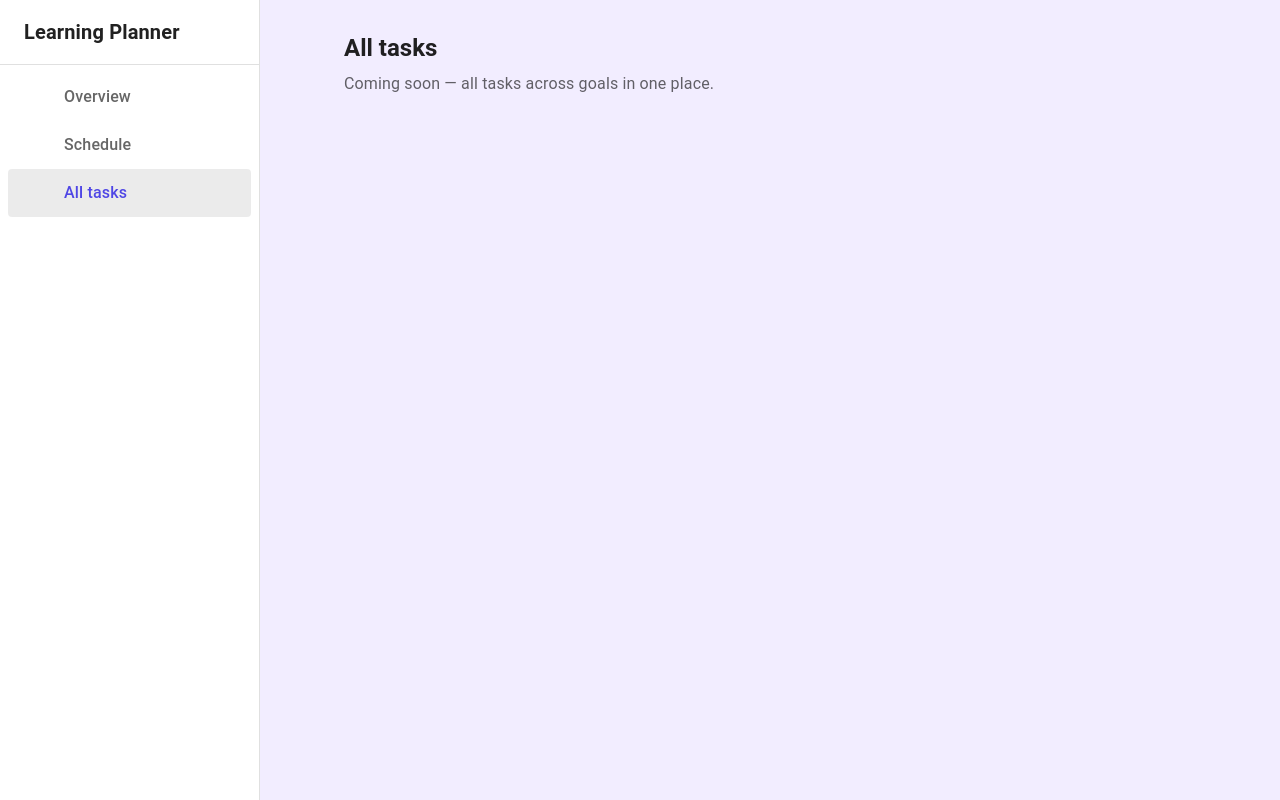
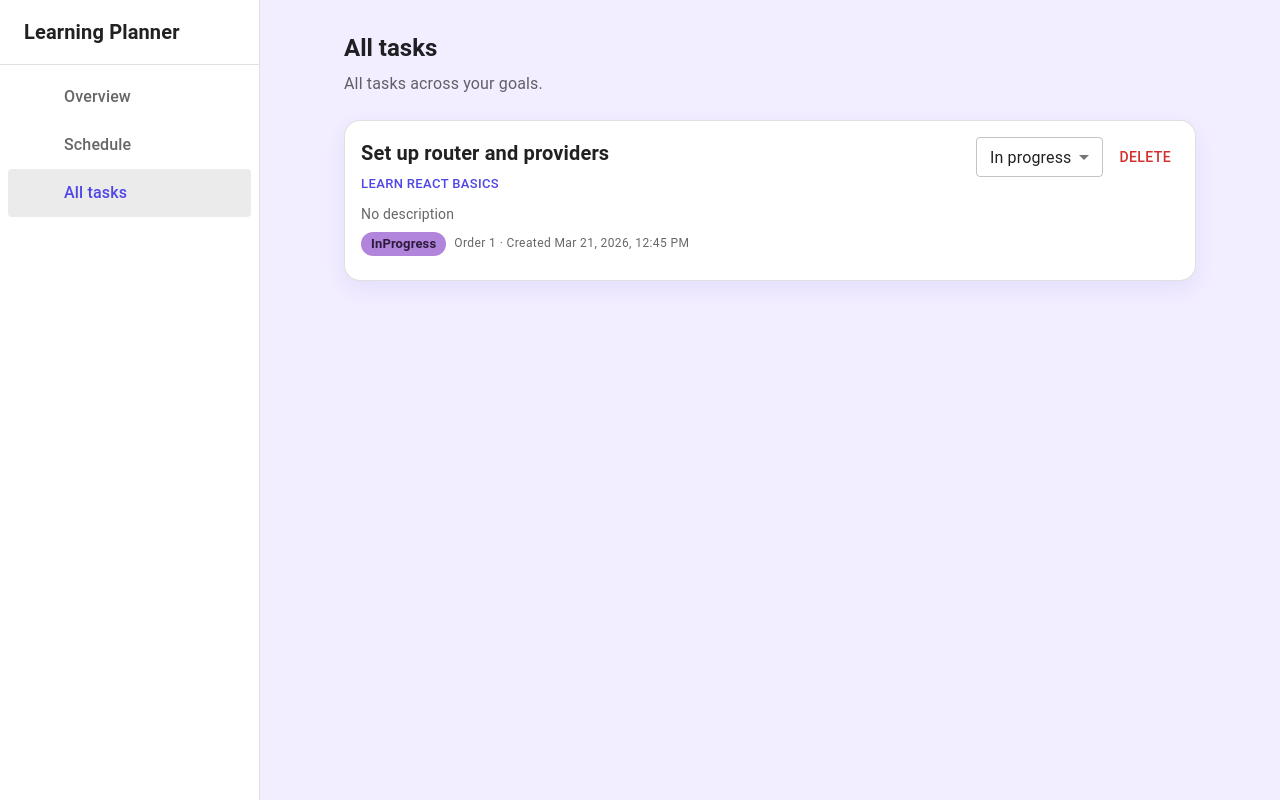
Before and after one commit to antonovassh/learning-planner, a React (Vite) app in the folder frontend/: page /tasks in a window 1280 px wide. Built offline with nearby package versions, Linux system fonts and the light colour scheme; no server answers; some icons are missing.

Commit message:
fear: add all tasks page

```diff
--- a/frontend/src/pages/AllTasksPage.tsx
+++ b/frontend/src/pages/AllTasksPage.tsx
@@ -1,12 +1,151 @@
-import { Container, Typography } from '@mui/material'
+import { useMutation, useQuery, useQueryClient } from '@tanstack/react-query'
+import {
+  Alert,
+  Box,
+  Button,
+  Card,
+  CardContent,
+  Chip,
+  Container,
+  LinearProgress,
+  MenuItem,
+  Select,
+  Stack,
+  Typography,
+} from '@mui/material'
+import { Link as RouterLink } from 'react-router-dom'
+import { getGoals } from '../shared/api/goals'
+import { deleteTask, getAllTasks, updateTask } from '../shared/api/tasks'
+import type { TaskStatus } from '../shared/api/types'
+import { formatAppDateTime } from '../shared/lib/formatDate'
+import { getTaskStatusChipSx } from '../shared/ui/statusColors'
 
 export default function AllTasksPage() {
+  const queryClient = useQueryClient()
+
+  const goalsQuery = useQuery({
+    queryKey: ['goals'],
+    queryFn: getGoals,
+  })
+
+  const tasksQuery = useQuery({
+    queryKey: ['tasks', 'all'],
+    queryFn: getAllTasks,
+  })
+
+  const goalTitleById = new Map((goalsQuery.data ?? []).map((g) => [g.id, g.title]))
+
+  const updateMutation = useMutation({
+    mutationFn: ({ taskId, status }: { taskId: string; status: TaskStatus }) =>
+      updateTask(taskId, { status }),
+    onSuccess: () => {
+      void queryClient.invalidateQueries({ queryKey: ['tasks', 'all'] })
+      void queryClient.invalidateQueries({ queryKey: ['goals'] })
+      void queryClient.invalidateQueries({ queryKey: ['goal'] })
+      void queryClient.invalidateQueries({ queryKey: ['tasks'] })
+    },
+  })
+
+  const deleteMutation = useMutation({
+    mutationFn: (taskId: string) => deleteTask(taskId),
+    onSuccess: () => {
+      void queryClient.invalidateQueries({ queryKey: ['tasks', 'all'] })
+      void queryClient.invalidateQueries({ queryKey: ['goals'] })
+      void queryClient.invalidateQueries({ queryKey: ['goal'] })
+      void queryClient.invalidateQueries({ queryKey: ['tasks'] })
+    },
+  })
+
+  const tasks = tasksQuery.data ?? []
+  const isLoading = tasksQuery.isLoading || goalsQuery.isLoading
+
   return (
     <Container maxWidth="md" sx={{ py: 4 }}>
       <Typography variant="h5" fontWeight={600} gutterBottom>
         All tasks
       </Typography>
-      <Typography color="text.secondary">Coming soon — all tasks across goals in one place.</Typography>
+      <Typography color="text.secondary" sx={{ mb: 3 }}>
+        All tasks across your goals.
+      </Typography>
+
+      {isLoading ? <LinearProgress sx={{ mb: 2 }} /> : null}
+      {tasksQuery.isError ? (
+        <Alert severity="error" sx={{ mb: 2 }}>
+          Failed to load tasks.
+        </Alert>
+      ) : null}
+
+      {!isLoading && tasks.length === 0 ? (
+        <Typography color="text.secondary">No tasks yet. Add tasks from a goal on Overview.</Typography>
+      ) : null}
+
+      <Stack spacing={2}>
+        {tasks.map((task) => {
+          const goalTitle = goalTitleById.get(task.goalId) ?? 'Unknown goal'
+          return (
+            <Card
+              key={task.id}
+              variant="outlined"
+              sx={{
+                borderRadius: 4,
+                boxShadow: '0 8px 20px rgba(79, 70, 229, 0.08)',
+              }}
+            >
+              <CardContent>
+                <Stack
+                  direction="row"
+                  justifyContent="space-between"
+                  alignItems="flex-start"
+                  gap={2}
+                  flexWrap="wrap"
+                >
+                  <Box sx={{ flex: 1, minWidth: 200 }}>
+                    <Typography variant="h6" component="h2" fontWeight={600}>
+                      {task.title}
+                    </Typography>
+                    <Button
+                      component={RouterLink}
+                      to={`/goals/${task.goalId}`}
+                      size="small"
+                      sx={{ mt: 0.5, mb: 1, p: 0, minWidth: 0, textAlign: 'left' }}
+                    >
+                      {goalTitle}
+                    </Button>
+                    <Typography variant="body2" color="text.secondary" mb={1}>
+                      {task.description?.trim() ? task.description : 'No description'}
+                    </Typography>
+                    <Stack direction="row" spacing={1} alignItems="center" flexWrap="wrap">
+                      <Chip label={task.status} size="small" sx={getTaskStatusChipSx(task.status)} />
+                      <Typography variant="caption" color="text.secondary">
+                        Order {task.order} · Created {formatAppDateTime(task.createdAt)}
+                      </Typography>
+                    </Stack>
+                  </Box>
+                  <Stack direction="row" spacing={1} alignItems="center">
+                    <Select
+                      size="small"
+                      value={task.status}
+                      onChange={(e) =>
+                        updateMutation.mutate({
+                          taskId: task.id,
+                          status: e.target.value as TaskStatus,
+                        })
+                      }
+                    >
+                      <MenuItem value="Todo">Todo</MenuItem>
+                      <MenuItem value="InProgress">In progress</MenuItem>
+                      <MenuItem value="Done">Done</MenuItem>
+                    </Select>
+                    <Button color="error" onClick={() => deleteMutation.mutate(task.id)}>
+                      Delete
+                    </Button>
+                  </Stack>
+                </Stack>
+              </CardContent>
+            </Card>
+          )
+        })}
+      </Stack>
     </Container>
   )
 }
--- a/frontend/src/pages/GoalDetailsPage.tsx
+++ b/frontend/src/pages/GoalDetailsPage.tsx
@@ -30,8 +30,9 @@ import { Link as RouterLink, useParams } from 'react-router-dom'
 import { z } from 'zod'
 import { getGoalById } from '../shared/api/goals'
 import { createTask, deleteTask, getTasks, updateTask } from '../shared/api/tasks'
-import type { GoalStatus, TaskInput, TaskStatus } from '../shared/api/types'
+import type { TaskInput, TaskStatus } from '../shared/api/types'
 import { formatAppDateTime } from '../shared/lib/formatDate'
+import { getGoalStatusChipSx, getTaskStatusChipSx } from '../shared/ui/statusColors'
 
 const taskSchema = z.object({
   title: z.string().trim().min(3, 'Minimum 3 characters'),
@@ -40,18 +41,6 @@ const taskSchema = z.object({
 })
 
 type TaskFormValues = z.infer<typeof taskSchema>
-
-const taskStatusColorMap: Record<TaskStatus, 'default' | 'warning' | 'success'> = {
-  Todo: 'default',
-  InProgress: 'warning',
-  Done: 'success',
-}
-
-function goalStatusColor(status: GoalStatus): 'default' | 'success' | 'warning' {
-  if (status === 'Completed') return 'success'
-  if (status === 'Archived') return 'warning'
-  return 'default'
-}
 
 export default function GoalDetailsPage() {
   const { goalId } = useParams()
@@ -154,7 +143,7 @@ export default function GoalDetailsPage() {
                 <Typography variant="h5" fontWeight={700} component="h1">
                   {goal.title}
                 </Typography>
-                <Chip label={goal.status} color={goalStatusColor(goal.status)} size="small" />
+                <Chip label={goal.status} size="small" sx={getGoalStatusChipSx(goal.status)} />
               </Stack>
 
               <Typography variant="body1" color="text.secondary">
@@ -258,7 +247,7 @@ export default function GoalDetailsPage() {
                         {task.description?.trim() ? task.description : 'No description'}
                       </Typography>
                       <Stack direction="row" spacing={1} alignItems="center" flexWrap="wrap">
-                        <Chip label={task.status} color={taskStatusColorMap[task.status]} size="small" />
+                        <Chip label={task.status} size="small" sx={getTaskStatusChipSx(task.status)} />
                         <Typography variant="caption" color="text.secondary">
                           Order {task.order} · Created {formatAppDateTime(task.createdAt)}
                         </Typography>
--- a/frontend/src/pages/GoalsPage.tsx
+++ b/frontend/src/pages/GoalsPage.tsx
@@ -23,6 +23,7 @@ import { Link as RouterLink } from 'react-router-dom'
 import { z } from 'zod'
 import { createGoal, getGoals, updateGoal } from '../shared/api/goals'
 import type { GoalInput } from '../shared/api/types'
+import { getGoalStatusChipSx } from '../shared/ui/statusColors'
 
 const goalSchema = z.object({
   title: z.string().trim().min(3, 'Minimum 3 characters'),
@@ -32,12 +33,6 @@ const goalSchema = z.object({
 type GoalFormValues = z.infer<typeof goalSchema>
 
 const goalsQueryKey = ['goals']
-
-function statusColor(status: string): 'default' | 'success' | 'warning' {
-  if (status === 'Completed') return 'success'
-  if (status === 'Archived') return 'warning'
-  return 'default'
-}
 
 export default function GoalsPage() {
   const [isOpen, setOpen] = useState(false)
@@ -105,7 +100,7 @@ export default function GoalsPage() {
                   <Typography variant="body2" color="text.secondary" mb={1}>
                     {goal.description || 'No description'}
                   </Typography>
-                  <Chip size="small" label={goal.status} color={statusColor(goal.status)} />
+                  <Chip size="small" label={goal.status} sx={getGoalStatusChipSx(goal.status)} />
                 </Box>
                 <Stack direction="row" spacing={1}>
                   <Button component={RouterLink} to={`/goals/${goal.id}`} variant="outlined">
--- a/frontend/src/shared/api/localStore.ts
+++ b/frontend/src/shared/api/localStore.ts
@@ -95,6 +95,16 @@ export const localStoreApi = {
       .sort((a, b) => a.order - b.order)
   },
 
+  getAllTasks(): LearningTask[] {
+    const tasks = readJson(tasksKey, seedTasks)
+    return [...tasks].sort((a, b) => {
+      if (a.goalId !== b.goalId) {
+        return a.goalId.localeCompare(b.goalId)
+      }
+      return a.order - b.order
+    })
+  },
+
   createTask(goalId: string, input: TaskInput): LearningTask {
     const tasks = readJson(tasksKey, seedTasks)
     const order = Math.max(...tasks.filter((x) => x.goalId === goalId).map((x) => x.order), 0) + 1
--- a/frontend/src/shared/api/tasks.ts
+++ b/frontend/src/shared/api/tasks.ts
@@ -5,6 +5,19 @@ import { localStoreApi } from './localStore'
 import type { LearningTask, TaskInput, TaskStatus } from './types'
 
 const tasksPath = 'LearningTasks'
+
+/** GET api/LearningTasks — all tasks across goals */
+export async function getAllTasks(): Promise<LearningTask[]> {
+  try {
+    const { data } = await apiClient.get<LearningTaskResponseDto[]>(tasksPath)
+    return data.map(mapTaskDto)
+  } catch (error) {
+    if (shouldUseLocalFallback(error)) {
+      return localStoreApi.getAllTasks()
+    }
+    throw error
+  }
+}
 
 export async function getTasks(goalId: string): Promise<LearningTask[]> {
   try {
--- /dev/null
+++ b/frontend/src/shared/ui/statusColors.ts
@@ -0,0 +1,38 @@
+import type { GoalStatus, TaskStatus } from '../api/types'
+
+/** Custom palette for goal status chips */
+export const GOAL_STATUS_COLORS: Record<GoalStatus, { bg: string; color: string }> = {
+  Active: { bg: '#dec9e9', color: '#2d1b3d' },
+  Completed: { bg: '#b185db', color: '#2d1b3d' },
+  Archived: { bg: '#6247aa', color: '#ffffff' },
+}
+
+/** Custom palette for task status chips */
+export const TASK_STATUS_COLORS: Record<TaskStatus, { bg: string; color: string }> = {
+  Todo: { bg: '#dec9e9', color: '#2d1b3d' },
+  InProgress: { bg: '#b185db', color: '#2d1b3d' },
+  Done: { bg: '#6247aa', color: '#ffffff' },
+}
+
+const goalFallback = { bg: '#e8e8e8', color: '#424242' }
+const taskFallback = { bg: '#e8e8e8', color: '#424242' }
+
+export function getGoalStatusChipSx(status: string) {
+  const palette = GOAL_STATUS_COLORS[status as GoalStatus] ?? goalFallback
+  return {
+    bgcolor: palette.bg,
+    color: palette.color,
+    fontWeight: 600,
+    '& .MuiChip-label': { px: 1.25 },
+  } as const
+}
+
+export function getTaskStatusChipSx(status: string) {
+  const palette = TASK_STATUS_COLORS[status as TaskStatus] ?? taskFallback
+  return {
+    bgcolor: palette.bg,
+    color: palette.color,
+    fontWeight: 600,
+    '& .MuiChip-label': { px: 1.25 },
+  } as const
+}
```
